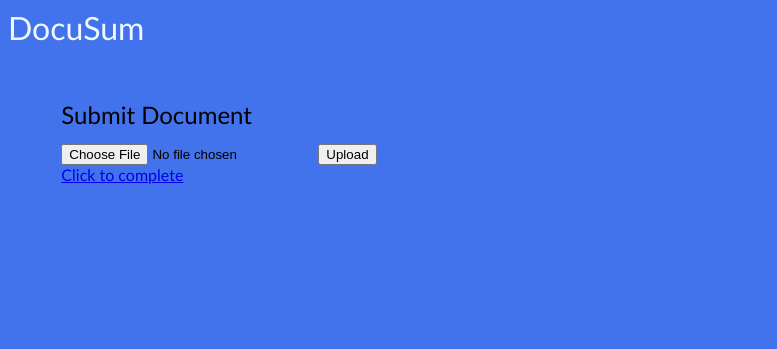
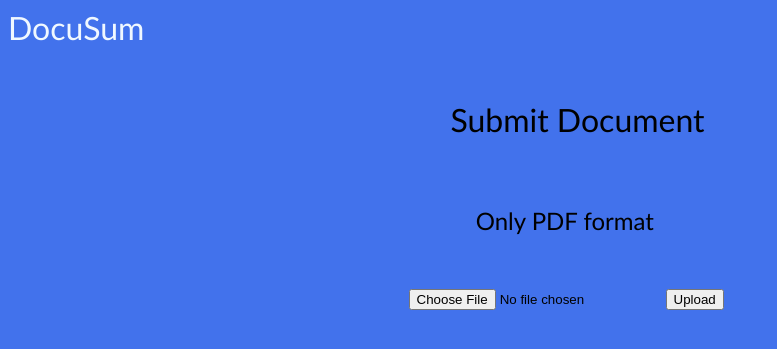
Before and after one commit to alisarraj3/DocuSum, a Flask app: page / in a window 1280 px wide. Shown: the top 349 px of the page, without its empty margins (0-777 px from the left). Run offline with Flask 3, Linux system fonts and the light colour scheme.

Commit message:
nlp added, html work, app.py work

```diff
--- a/app.py
+++ b/app.py
@@ -1,6 +1,8 @@
 from flask import Flask, render_template, redirect, flash, request, url_for, send_from_directory
 from werkzeug.utils import secure_filename
 import os
+import nlp
+
 
 app = Flask(__name__)
 app.config['SECRET_KEY'] = 'supersecretkey'
@@ -10,11 +12,10 @@ app.add_url_rule(
     "/uploads/<name>", endpoint="download_file", build_only=True
 )
 
-# TODO: Find a way to process uploaded files to strings that can be passed to nlp, then display that output
-
 def allowed_file(filename):
     return '.' in filename and \
            filename.rsplit('.', 1)[1].lower() in ALLOWED_EXTENSIONS
+
 
 @app.route('/', methods=['GET', 'POST'])
 @app.route("/home", methods=['GET', 'POST']) # Home page
@@ -30,11 +31,19 @@ def home():
         if file.filename == '':
             flash('No selected file')
             return redirect(request.url)
+
         if file and allowed_file(file.filename):
-            filename = secure_filename(file.filename)
-            file.save(os.path.join(app.config['UPLOAD_FOLDER'], filename))
-            return redirect(url_for('download_file', name=filename))
+            fs = nlp.FileSum(file)
+            summary = fs.createSummary()
+            return render_template('result.html', summary=summary)
+
     return render_template('home.html')
+
+
+
+
+
+
 
 
 
@@ -42,11 +51,6 @@ def home():
 def download_file(name):
     return send_from_directory(app.config["UPLOAD_FOLDER"], name)
 
-@app.route("/complete") # Complete Page: displays sum of text, submit another document button
-def complete():
-    return render_template("complete.html")
-
-
 
 
 
--- a/templates/home.html
+++ b/templates/home.html
@@ -7,9 +7,10 @@
 <style>
     p {
         font-family: 'Gill Sans', 'Gill Sans MT', Calibri, 'Trebuchet MS', sans-serif;
-        font-size: x-large;
+        font-size:xx-large;
         margin: 40pt;
-        margin-bottom: -30pt;
+        margin-left: 35%;
+        margin-bottom: 50pt;
     }
 
     a {
@@ -22,15 +23,26 @@
         margin-bottom: 0pt;
     }
 
+    t1 {
+        font-family: 'Gill Sans', 'Gill Sans MT', Calibri, 'Trebuchet MS', sans-serif;
+        font-size:x-large;
+        margin: 40pt;
+        margin-left: 37%;
+        margin-bottom: 50pt;
+    }
+
 </style>
 
 <p>Submit Document</p>
+
+<t1>Only PDF format</t1>
 
 
 <form method='POST' enctype="multipart/form-data">
     <style>
         p1 {
             font-family: 'Gill Sans', 'Gill Sans MT', Calibri, 'Trebuchet MS', sans-serif;
+            margin-left: 30%;
         }
         p2 {
             font-family: 'Gill Sans', 'Gill Sans MT', Calibri, 'Trebuchet MS', sans-serif;
@@ -42,6 +54,4 @@
 
 </form>
 
-<a href="{{ url_for('complete') }}"> Click to complete </a>
-
 {% endblock %}
```
Also changed, not shown: nlp.py (added, +53 -0 lines), templates/complete.html (deleted, +0 -11 lines), templates/result.html (added, +29 -0 lines).
